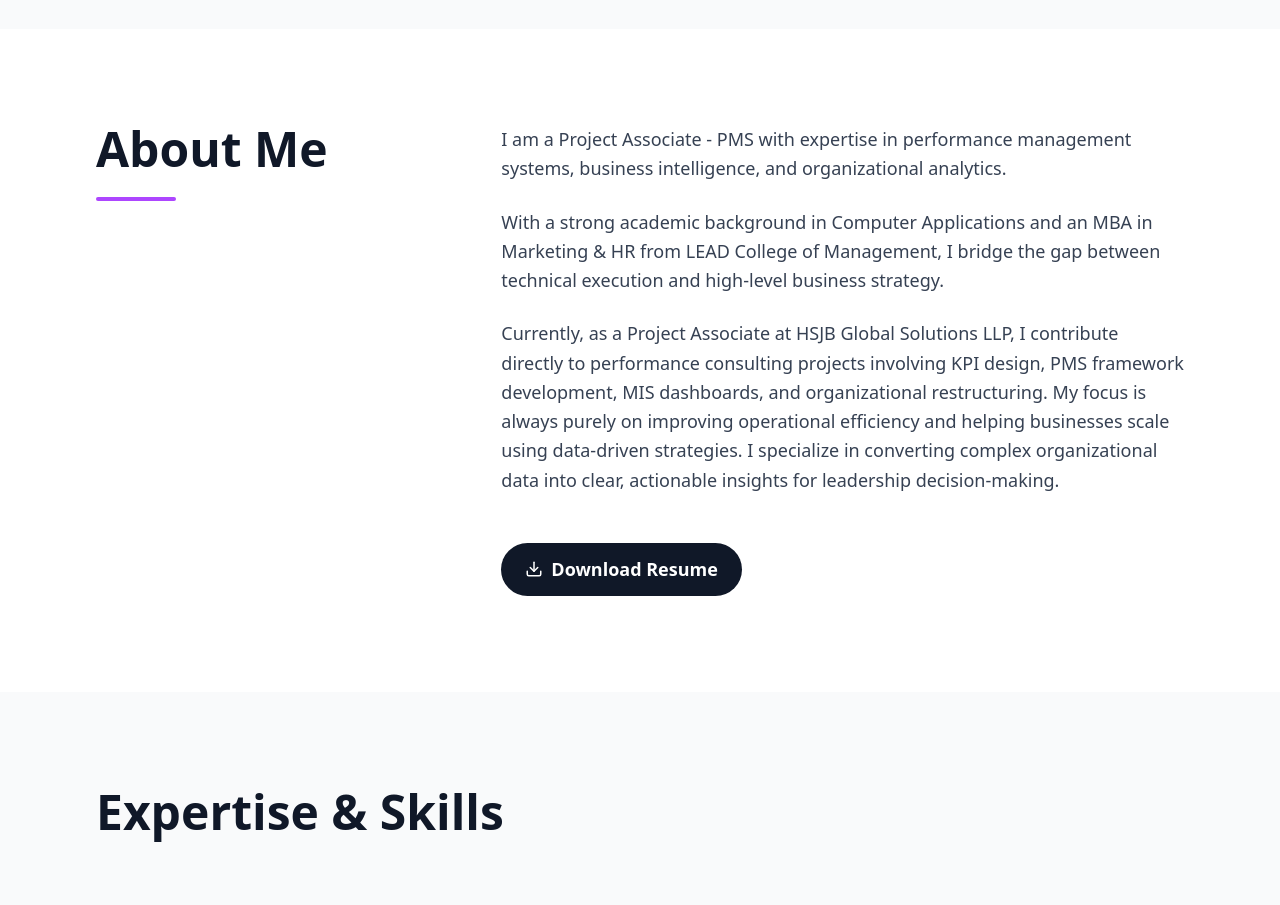
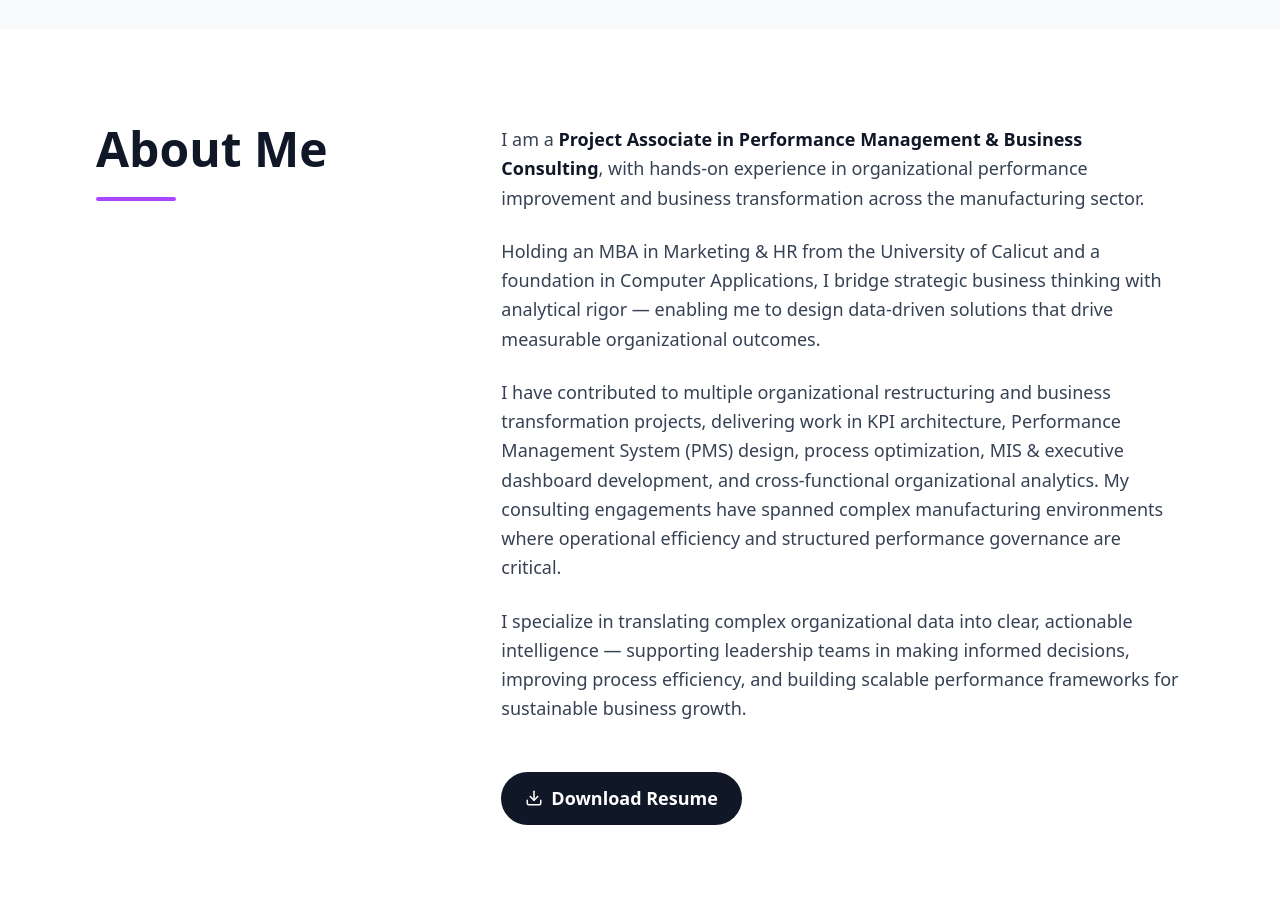
Before and after one commit to dinakardinu26/dinakar-portfolio, a Next.js app: page / in a window 1280 px wide. Shown: the part 4220-5125 px from the top of the page. Built offline with nearby package versions, Linux system fonts and the light colour scheme.

Commit message:
Update About Me: University of Calicut, remove company name, strengthen consulting narrative

```diff
--- a/components/About.tsx
+++ b/components/About.tsx
@@ -10,13 +10,16 @@ export default function About() {
         </div>
         <div className="md:w-2/3 space-y-6 text-lg text-gray-700 dark:text-gray-300 font-light leading-relaxed">
           <p>
-            I am a Project Associate - PMS with expertise in performance management systems, business intelligence, and organizational analytics.
+            I am a <strong className="font-semibold text-gray-900 dark:text-white">Project Associate in Performance Management &amp; Business Consulting</strong>, with hands-on experience in organizational performance improvement and business transformation across the manufacturing sector.
           </p>
           <p>
-            With a strong academic background in Computer Applications and an MBA in Marketing & HR from LEAD College of Management, I bridge the gap between technical execution and high-level business strategy.
+            Holding an MBA in Marketing &amp; HR from the University of Calicut and a foundation in Computer Applications, I bridge strategic business thinking with analytical rigor — enabling me to design data-driven solutions that drive measurable organizational outcomes.
           </p>
           <p>
-            Currently, as a Project Associate at HSJB Global Solutions LLP, I contribute directly to performance consulting projects involving KPI design, PMS framework development, MIS dashboards, and organizational restructuring. My focus is always purely on improving operational efficiency and helping businesses scale using data-driven strategies. I specialize in converting complex organizational data into clear, actionable insights for leadership decision-making.
+            I have contributed to multiple organizational restructuring and business transformation projects, delivering work in KPI architecture, Performance Management System (PMS) design, process optimization, MIS &amp; executive dashboard development, and cross-functional organizational analytics. My consulting engagements have spanned complex manufacturing environments where operational efficiency and structured performance governance are critical.
+          </p>
+          <p>
+            I specialize in translating complex organizational data into clear, actionable intelligence — supporting leadership teams in making informed decisions, improving process efficiency, and building scalable performance frameworks for sustainable business growth.
           </p>
           <div className="pt-6">
              <a href="/Dinakar_S_Resume.pdf" download="Dinakar_S_Resume.pdf" className="inline-flex items-center gap-2 px-6 py-3 bg-gray-900 dark:bg-white text-white dark:text-black font-semibold rounded-full hover:bg-gray-800 dark:hover:bg-gray-200 transition-colors">
```
